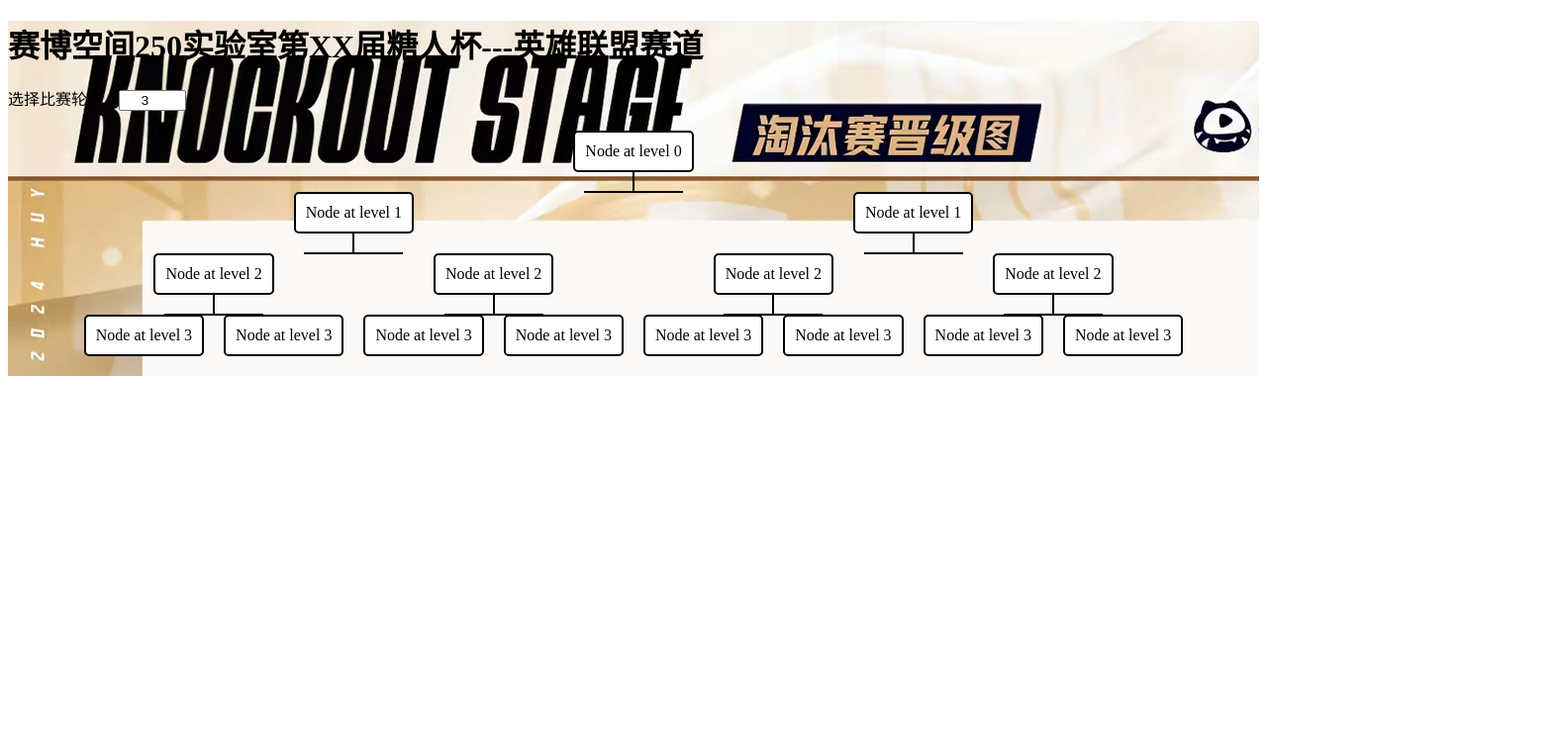
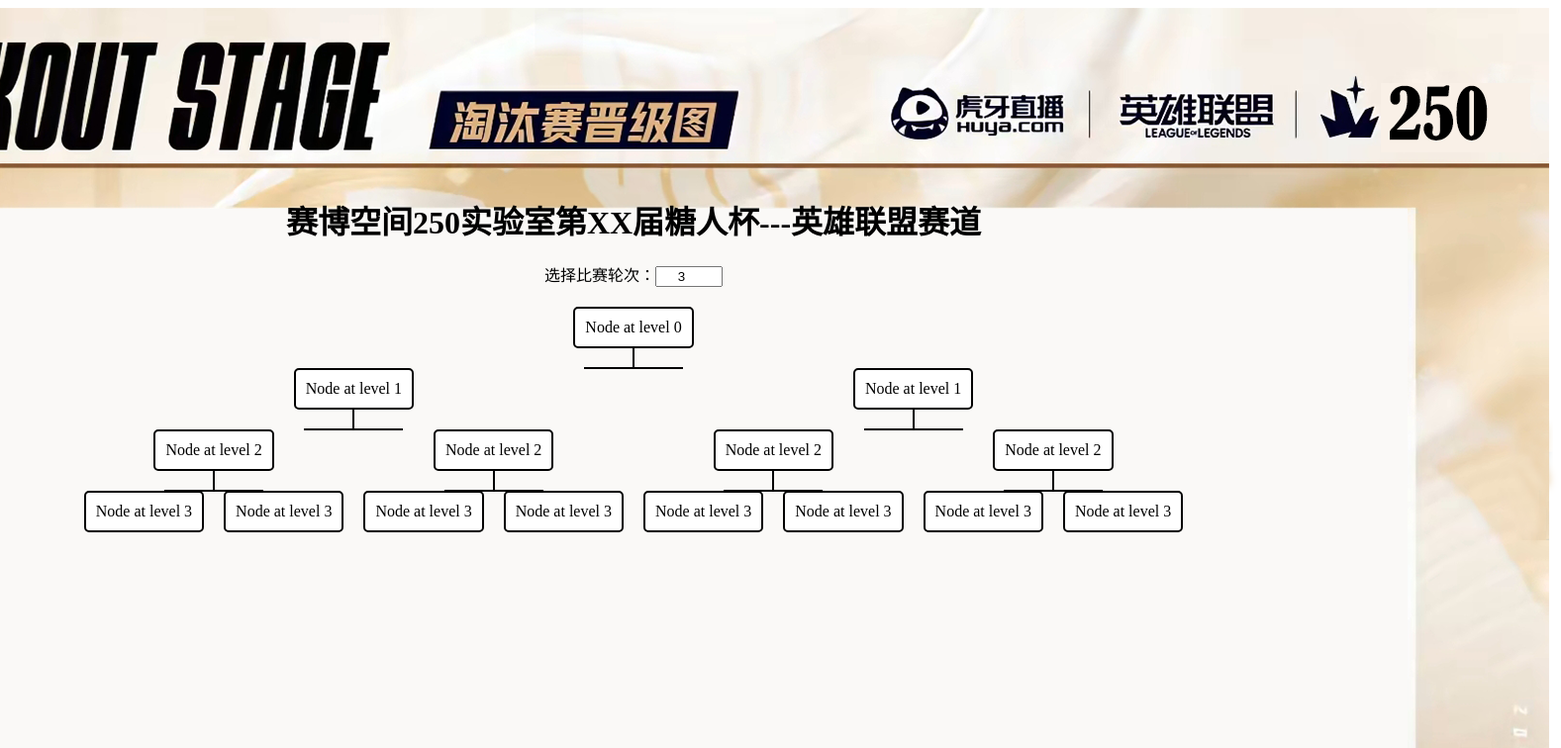
Before and after one commit to Student-Fuz/roll-it, a Vue app: page / in a window 1280 px wide. Shown: the top 756 px of the page at 99% size, 1577 px wide, since content can reach past the window. Built offline with nearby package versions, Linux system fonts and the light colour scheme.

Commit message:
background set

```diff
--- a/src/App.vue
+++ b/src/App.vue
@@ -1,6 +1,8 @@
 <template>
-  <div id="app">
-    <div  :style="{ backgroundImage: `url(${backgroundImageUrl})` }" class="background-image">
+  <div class="app">
+    <img :src="backgroundImageUrl">
+    <div class="absolute_temp_container">
+      <div class="inner_items">
       <h1>赛博空间250实验室第XX届糖人杯---英雄联盟赛道</h1>
       <div class="controls">
         <label for="height">选择比赛轮次：</label>
@@ -13,9 +15,9 @@
         />
       </div>
       <BinaryTreeNode :node="rootNode" />
+      </div>
     </div>
   </div>
-
 </template>
 
 <script lang="ts">
@@ -63,7 +65,16 @@
 
 <style scoped>
 .app {
-  text-align: center;
+  display: flex;
+  flex-direction: column;
+  position: relative;
+  background-color: rgb(255, 255, 255);
+  height: 90%;
+  width: 90%;
+  left: 5%;
+  top: 5%;
+  box-shadow: 'light';
+  align-items: center;
 }
 
 .controls {
@@ -78,4 +89,27 @@
 h1 {
   margin-bottom: 20px;
 }
+
+
+.inner_items{
+  display: flex;
+  flex-wrap: wrap;
+  position: relative;
+  flex-direction: column;
+  margin-top: 2.5%;
+  height: 70%;
+  align-items: center;
+}
+
+.absolute_temp_container{
+  display: flex;
+  flex-wrap: wrap;
+  flex-direction: column;
+  position: absolute;
+  margin-top: 12.5%;
+  height: 70%;
+  align-items: center;
+}
+
+
 </style>
```
Also changed, not shown: 7 other files (tests, documents, lock files or other folders).
